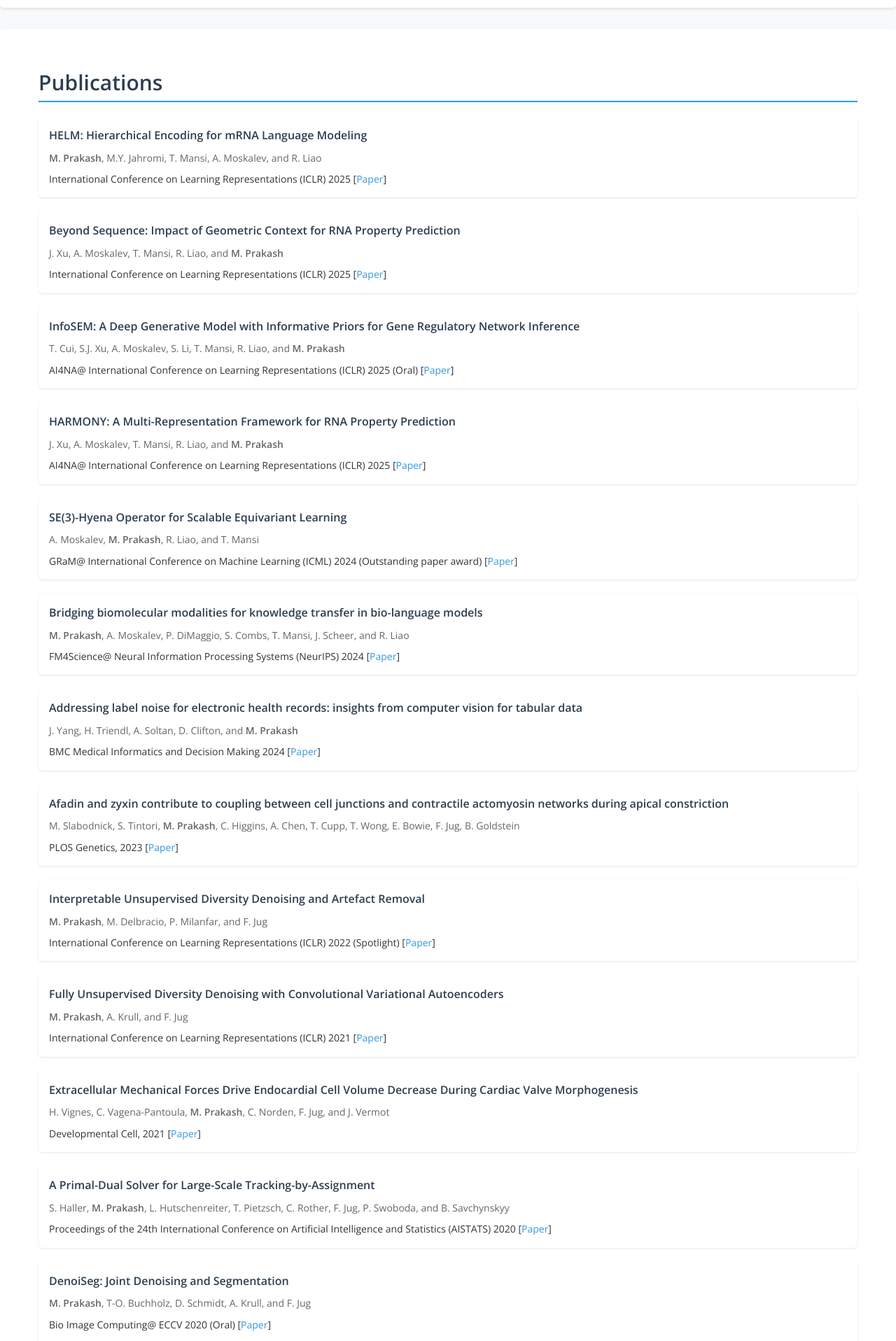
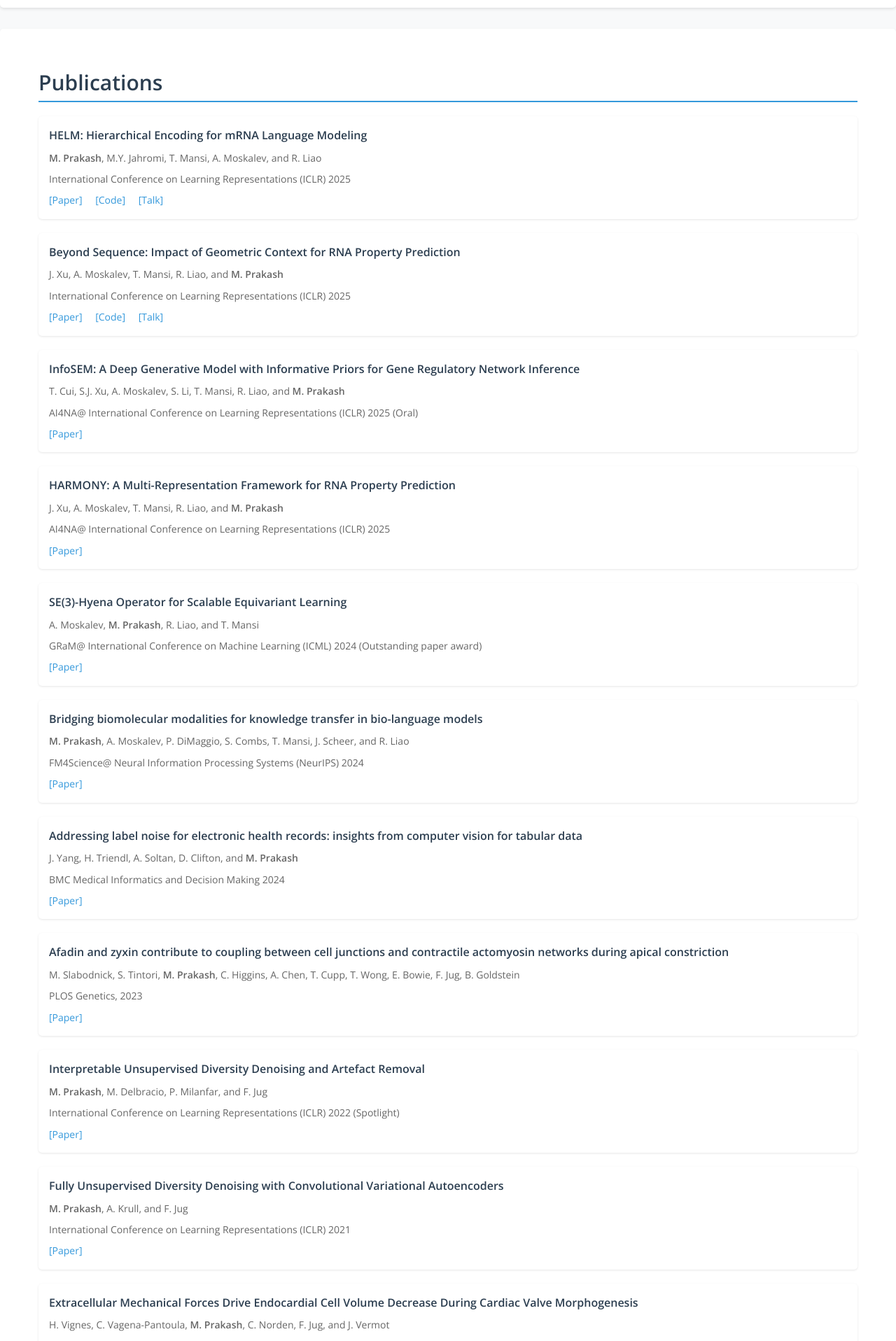
Before and after one commit to mangalp/mangalp.github.io, a Jekyll site: the page built from index.html, in a window 1280 px wide. Shown: the part 1320-3236 px from the top of the page at 70% size. Built offline with Jekyll 4.4.1, drawn with Linux system fonts in a browser that asks for light colours; nearby versions of some CDN libraries; some of the changed text lies outside the part shown.

Commit message:
Update sections

```diff
--- a/css/main.css
+++ b/css/main.css
@@ -126,12 +126,21 @@ body {
 .publication-links {
     font-family: 'Open Sans', 'Helvetica Neue', Helvetica, Arial, sans-serif;
     font-size: 14px;
+    margin-top: 8px;
+}
+
+.publication-venue {
+    font-family: 'Open Sans', 'Helvetica Neue', Helvetica, Arial, sans-serif;
+    font-size: 14px;
+    color: #666;
+    margin-bottom: 4px;
 }
 
 .publication-links a {
     color: #3498db;
     text-decoration: none;
     transition: color 0.3s ease;
+    margin-right: 15px;
 }
 
 .publication-links a:hover {
--- a/index.html
+++ b/index.html
@@ -60,92 +60,150 @@ layout: default
           <li class="publication-item">
             <div class="publication-title">HELM: Hierarchical Encoding for mRNA Language Modeling</div>
             <div class="publication-authors"><b>M. Prakash</b>, M.Y. Jahromi, T. Mansi, A. Moskalev, and R. Liao</div>
-            <div class="publication-links">International Conference on Learning Representations (ICLR) 2025 [<a href="#">Paper</a>]</div>
+            <div class="publication-venue">International Conference on Learning Representations (ICLR) 2025</div>
+            <div class="publication-links">
+              <a href="#">[Paper]</a>
+              <a href="#">[Code]</a>
+              <a href="#">[Talk]</a>
+            </div>
           </li>
           <li class="publication-item">
             <div class="publication-title">Beyond Sequence: Impact of Geometric Context for RNA Property Prediction</div>
             <div class="publication-authors">J. Xu, A. Moskalev, T. Mansi, R. Liao, and <b>M. Prakash</b></div>
-            <div class="publication-links">International Conference on Learning Representations (ICLR) 2025 [<a href="#">Paper</a>]</div>
+            <div class="publication-venue">International Conference on Learning Representations (ICLR) 2025</div>
+            <div class="publication-links">
+              <a href="#">[Paper]</a>
+              <a href="#">[Code]</a>
+              <a href="#">[Talk]</a>
+            </div>
           </li>
           <li class="publication-item">
             <div class="publication-title">InfoSEM: A Deep Generative Model with Informative Priors for Gene Regulatory Network Inference</div>
             <div class="publication-authors">T. Cui, S.J. Xu, A. Moskalev, S. Li, T. Mansi, R. Liao, and <b>M. Prakash</b></div>
-            <div class="publication-links">AI4NA@ International Conference on Learning Representations (ICLR) 2025 (Oral) [<a href="#">Paper</a>]</div>
+            <div class="publication-venue">AI4NA@ International Conference on Learning Representations (ICLR) 2025 (Oral)</div>
+            <div class="publication-links">
+              <a href="#">[Paper]</a>
+            </div>
           </li>
           <li class="publication-item">
             <div class="publication-title">HARMONY: A Multi-Representation Framework for RNA Property Prediction</div>
             <div class="publication-authors">J. Xu, A. Moskalev, T. Mansi, R. Liao, and <b>M. Prakash</b></div>
-            <div class="publication-links">AI4NA@ International Conference on Learning Representations (ICLR) 2025 [<a href="#">Paper</a>]</div>
+            <div class="publication-venue">AI4NA@ International Conference on Learning Representations (ICLR) 2025</div>
+            <div class="publication-links">
+              <a href="#">[Paper]</a>
+            </div>
           </li>
           <li class="publication-item">
             <div class="publication-title">SE(3)-Hyena Operator for Scalable Equivariant Learning</div>
             <div class="publication-authors">A. Moskalev, <b>M. Prakash</b>, R. Liao, and T. Mansi</div>
-            <div class="publication-links">GRaM@ International Conference on Machine Learning (ICML) 2024 (Outstanding paper award) [<a href="#">Paper</a>]</div>
+            <div class="publication-venue">GRaM@ International Conference on Machine Learning (ICML) 2024 (Outstanding paper award)</div>
+            <div class="publication-links">
+              <a href="#">[Paper]</a>
+            </div>
           </li>
           <li class="publication-item">
             <div class="publication-title">Bridging biomolecular modalities for knowledge transfer in bio-language models</div>
             <div class="publication-authors"><b>M. Prakash</b>, A. Moskalev, P. DiMaggio, S. Combs, T. Mansi, J. Scheer, and R. Liao</div>
-            <div class="publication-links">FM4Science@ Neural Information Processing Systems (NeurIPS) 2024 [<a href="#">Paper</a>]</div>
+            <div class="publication-venue">FM4Science@ Neural Information Processing Systems (NeurIPS) 2024</div>
+            <div class="publication-links">
+              <a href="#">[Paper]</a>
+            </div>
           </li>
           <li class="publication-item">
             <div class="publication-title">Addressing label noise for electronic health records: insights from computer vision for tabular data</div>
             <div class="publication-authors">J. Yang, H. Triendl, A. Soltan, D. Clifton, and <b>M. Prakash</b></div>
-            <div class="publication-links">BMC Medical Informatics and Decision Making 2024 [<a href="#">Paper</a>]</div>
+            <div class="publication-venue">BMC Medical Informatics and Decision Making 2024</div>
+            <div class="publication-links">
+              <a href="#">[Paper]</a>
+            </div>
           </li>
           <li class="publication-item">
             <div class="publication-title">Afadin and zyxin contribute to coupling between cell junctions and contractile actomyosin networks during apical constriction</div>
             <div class="publication-authors">M. Slabodnick, S. Tintori, <b>M. Prakash</b>, C. Higgins, A. Chen, T. Cupp, T. Wong, E. Bowie, F. Jug, B. Goldstein</div>
-            <div class="publication-links">PLOS Genetics, 2023 [<a href="#">Paper</a>]</div>
+            <div class="publication-venue">PLOS Genetics, 2023</div>
+            <div class="publication-links">
+              <a href="#">[Paper]</a>
+            </div>
           </li>
           <li class="publication-item">
             <div class="publication-title">Interpretable Unsupervised Diversity Denoising and Artefact Removal</div>
             <div class="publication-authors"><b>M. Prakash</b>, M. Delbracio, P. Milanfar, and F. Jug</div>
-            <div class="publication-links">International Conference on Learning Representations (ICLR) 2022 (Spotlight) [<a href="#">Paper</a>]</div>
+            <div class="publication-venue">International Conference on Learning Representations (ICLR) 2022 (Spotlight)</div>
+            <div class="publication-links">
+              <a href="#">[Paper]</a>
+            </div>
           </li>
           <li class="publication-item">
             <div class="publication-title">Fully Unsupervised Diversity Denoising with Convolutional Variational Autoencoders</div>
             <div class="publication-authors"><b>M. Prakash</b>, A. Krull, and F. Jug</div>
-            <div class="publication-links">International Conference on Learning Representations (ICLR) 2021 [<a href="#">Paper</a>]</div>
+            <div class="publication-venue">International Conference on Learning Representations (ICLR) 2021</div>
+            <div class="publication-links">
+              <a href="#">[Paper]</a>
+            </div>
           </li>
           <li class="publication-item">
             <div class="publication-title">Extracellular Mechanical Forces Drive Endocardial Cell Volume Decrease During Cardiac Valve Morphogenesis</div>
             <div class="publication-authors">H. Vignes, C. Vagena-Pantoula, <b>M. Prakash</b>, C. Norden, F. Jug, and J. Vermot</div>
-            <div class="publication-links">Developmental Cell, 2021 [<a href="#">Paper</a>]</div>
+            <div class="publication-venue">Developmental Cell, 2021</div>
+            <div class="publication-links">
+              <a href="#">[Paper]</a>
+            </div>
           </li>
           <li class="publication-item">
             <div class="publication-title">A Primal-Dual Solver for Large-Scale Tracking-by-Assignment</div>
             <div class="publication-authors">S. Haller, <b>M. Prakash</b>, L. Hutschenreiter, T. Pietzsch, C. Rother, F. Jug, P. Swoboda, and B. Savchynskyy</div>
-            <div class="publication-links">Proceedings of the 24th International Conference on Artificial Intelligence and Statistics (AISTATS) 2020 [<a href="#">Paper</a>]</div>
+            <div class="publication-venue">Proceedings of the 24th International Conference on Artificial Intelligence and Statistics (AISTATS) 2020</div>
+            <div class="publication-links">
+              <a href="#">[Paper]</a>
+            </div>
           </li>
           <li class="publication-item">
             <div class="publication-title">DenoiSeg: Joint Denoising and Segmentation</div>
             <div class="publication-authors"><b>M. Prakash</b>, T-O. Buchholz, D. Schmidt, A. Krull, and F. Jug</div>
-            <div class="publication-links">Bio Image Computing@ ECCV 2020 (Oral) [<a href="#">Paper</a>]</div>
+            <div class="publication-venue">Bio Image Computing@ ECCV 2020 (Oral)</div>
+            <div class="publication-links">
+              <a href="#">[Paper]</a>
+            </div>
           </li>
           <li class="publication-item">
             <div class="publication-title">Fully Unsupervised Probabilistic Noise2Void</div>
             <div class="publication-authors"><b>M. Prakash</b>, M. Lalit, P. Tomancak, A. Krull, and F. Jug</div>
-            <div class="publication-links">IEEE International Symposium on Biomedical Imaging (ISBI) 2020 (Oral) [<a href="#">Paper</a>]</div>
+            <div class="publication-venue">IEEE International Symposium on Biomedical Imaging (ISBI) 2020 (Oral)</div>
+            <div class="publication-links">
+              <a href="#">[Paper]</a>
+            </div>
           </li>
           <li class="publication-item">
             <div class="publication-title">Leveraging Self-Supervised Denoising for Image Segmentation</div>
             <div class="publication-authors"><b>M. Prakash</b>, T-O. Buchholz, M. Lalit, P. Tomancak, F. Jug, and A. Krull</div>
-            <div class="publication-links">IEEE International Symposium on Biomedical Imaging (ISBI) 2020 [<a href="#">Paper</a>]</div>
+            <div class="publication-venue">IEEE International Symposium on Biomedical Imaging (ISBI) 2020</div>
+            <div class="publication-links">
+              <a href="#">[Paper]</a>
+            </div>
           </li>
           <li class="publication-item">
             <div class="publication-title">Probabilistic Noise2Void: Unsupervised Content-Aware Denoising</div>
             <div class="publication-authors">A. Krull, T. Vicar, <b>M. Prakash</b>, M. Lalit, and F. Jug</div>
-            <div class="publication-links">Frontiers in Computer Science, 2020 [<a href="#">Paper</a>]</div>
+            <div class="publication-venue">Frontiers in Computer Science, 2020</div>
+            <div class="publication-links">
+              <a href="#">[Paper]</a>
+            </div>
           </li>
           <li class="publication-item">
             <div class="publication-title">Regionalized tissue fluidization is required for epithelial gap closure during insect gastrulation</div>
             <div class="publication-authors">A. Jain, V. Ulman, A. Mukherjee, <b>M. Prakash</b>, M.B. Cuenca, L.G. Pimpale, S. Münster, R. Haase, K.A. Panfilio, F. Jug, S.W. Grill, P. Tomancak, and A. Pavlopoulos</div>
-            <div class="publication-links">Nature Communications, 2020 [<a href="#">Paper</a>]</div>
+            <div class="publication-venue">Nature Communications, 2020</div>
+            <div class="publication-links">
+              <a href="#">[Paper]</a>
+            </div>
           </li>
           <li class="publication-item">
             <div class="publication-title">Collagen structure maintains mesenchymal stem cell fate and nuclear shape in embryonic sutures</div>
             <div class="publication-authors">D.A. Afonso, A. Ryan, A.L. Chomiak, <b>M. Prakash</b>, F. Jug, C. Modes, and J. Tabler</div>
-            <div class="publication-links">Under review at Cell Reports [<a href="#">Paper</a>]</div>
+            <div class="publication-venue">Under review at Cell Reports</div>
+            <div class="publication-links">
+              <a href="#">[Paper]</a>
+            </div>
           </li>
         </ul>
       </div>
```
